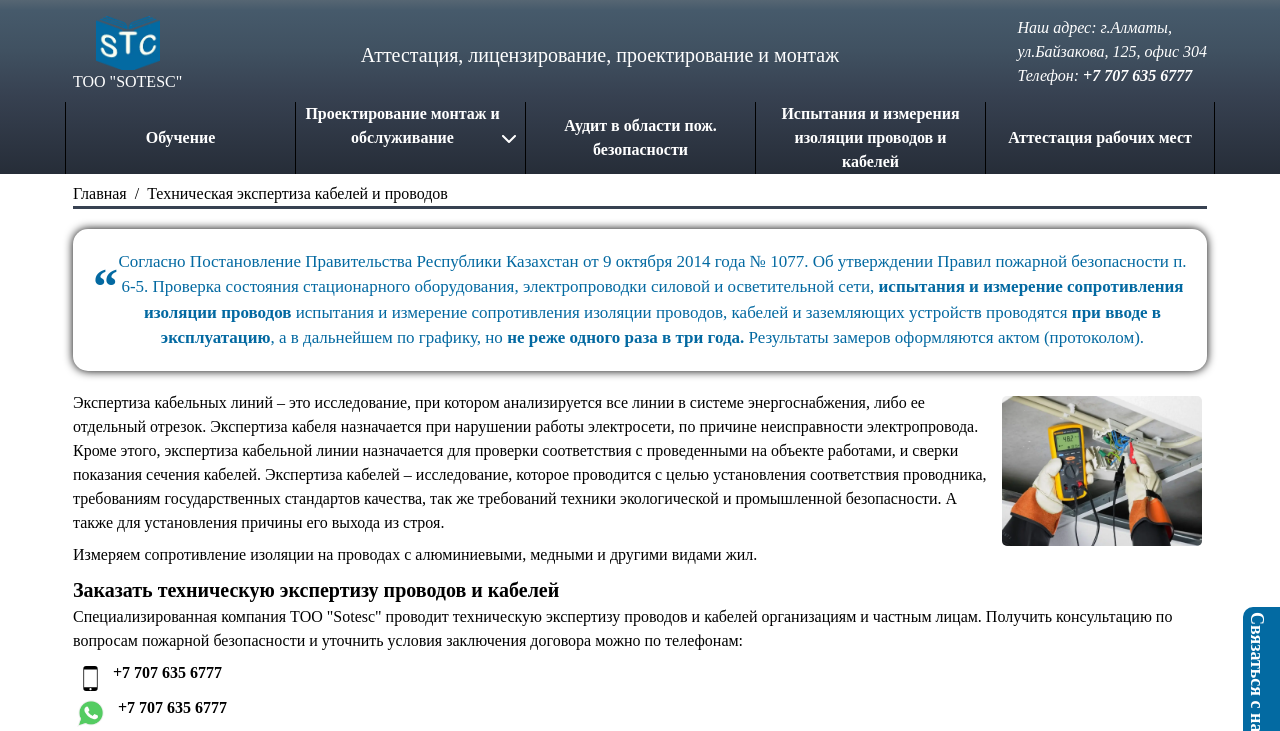
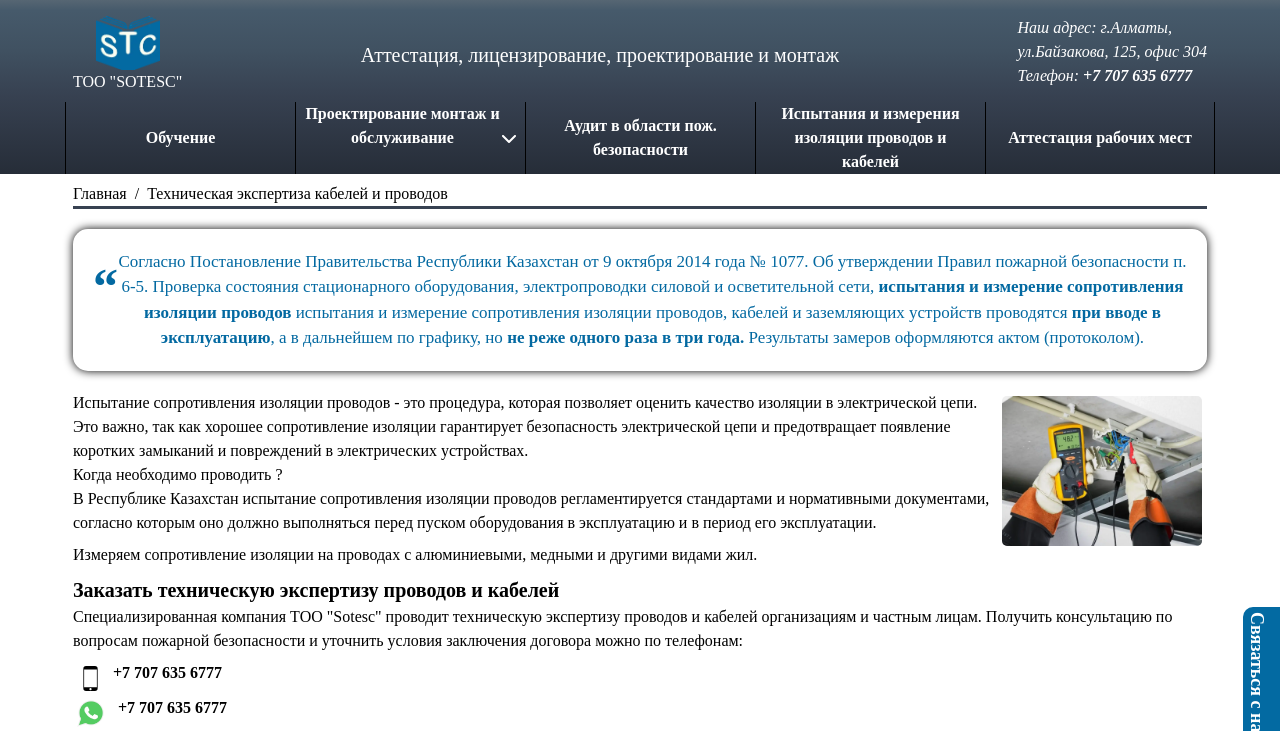
Before and after one commit to RuslanAmraev/Sotesc, a PHP site: page /cableAnalyse in a window 1280 px wide. Shown: the top 731 px of the page. Run offline with PHP 8.4, Linux system fonts and the light colour scheme; style sheets or scripts are compiled from the project's sources; some web fonts are replaced; grey boxes are pictures that could not be loaded.

Commit message:
Update cableAnalyse.php

```diff
--- a/cableAnalyse.php
+++ b/cableAnalyse.php
@@ -29,8 +29,12 @@
             </div>
             <p>
                 <img class="fireSyatem-img" src="./img/zamer-soprotivleniya-izolyaczii.webp" alt="Испытания и замер сопротивления изоляции кабелей">
-                Экспертиза кабельных линий – это исследование, при котором анализируется все линии в системе энергоснабжения, либо ее отдельный отрезок. Экспертиза кабеля назначается при нарушении работы электросети, по причине неисправности электропровода. Кроме этого, экспертиза кабельной линии назначается для проверки соответствия с проведенными на объекте работами, и сверки показания сечения кабелей. Экспертиза кабелей – исследование, которое проводится с целью установления соответствия проводника, требованиям государственных стандартов качества, так же требований техники экологической и промышленной безопасности. А также для установления причины его выхода из строя.
+                Испытание сопротивления изоляции проводов - это процедура, которая позволяет оценить качество изоляции в электрической цепи. Это важно, так как хорошее сопротивление изоляции гарантирует безопасность электрической цепи и предотвращает появление коротких замыканий и повреждений в электрических устройствах.
             </p>
+            <div>
+                <h2>Когда необходимо проводить ?</h2>
+                <p>В Республике Казахстан испытание сопротивления изоляции проводов регламентируется стандартами и нормативными документами, согласно которым оно должно выполняться перед пуском оборудования в эксплуатацию и в период его эксплуатации.</p>
+            </div>
             <p class="mt-2">
                 Измеряем сопротивление изоляции на проводах с алюминиевыми, медными и другими видами жил.
             </p>
```
